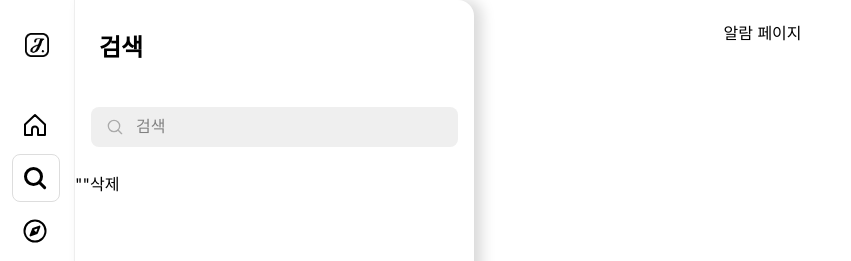
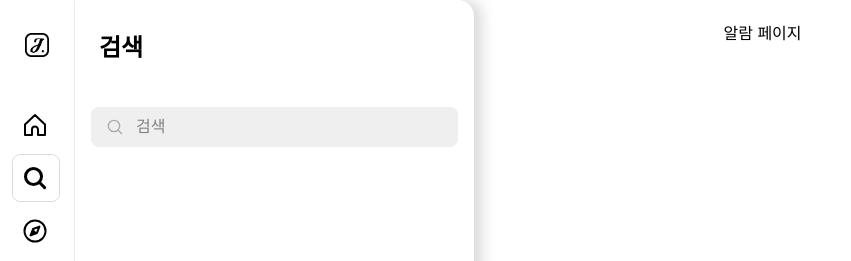
Before and after one commit to hyeminem-Jo/j-com, a Next.js app: page /alarm in a window 1280 px wide. Both pictures are taken after a click on the button 36 px from the left and 178 px from the top of the page. Shown: the top 261 px of the page, without its empty margins (0-851 px from the left). Built offline with nearby package versions, Linux system fonts and the light colour scheme.

Commit message:
🎨 컴포넌트 - 폴더로 정리

```diff
--- a/src/app/(loggedIn)/_component/SearchInput/SearchInput.tsx
+++ b/src/app/(loggedIn)/_component/SearchInput/SearchInput.tsx
@@ -15,6 +15,7 @@ function SearchInput({
   placeholder = '',
   disabled,
   reset,
+  isDirty,
   ...rest
 }) {
   const { field } = useController({
@@ -42,15 +43,17 @@ function SearchInput({
         disabled={disabled}
         {...rest}
       />
-      {isFocus ? (
+      {isDirty &&
         <button
           type="button"
           className={style.searchInputDeleteBtn}
-          onClick={reset}
+          onClick={() => {reset()}}
         >
           <IcDelete size={8} color="rgb(239, 239, 239)" />
         </button>
-      ) : (
+      }
+
+      {!isFocus && (
         <div className={style.searchIcon}>
           <IcSearch size={16} color="#aaa" />
           {/*  TODO: 색 변수로 정리하기 */}
--- a/src/app/(loggedIn)/_component/SearchSidebar/SearchSidebar.tsx
+++ b/src/app/(loggedIn)/_component/SearchSidebar/SearchSidebar.tsx
@@ -8,17 +8,12 @@ import IcDelete from '@/app/(loggedIn)/_component/svg/IcDelete'
 import style from '../sidebar.module.scss'
 
 function SearchSidebar({ isOpen }) {
-  const { watch, control, setValue, reset } = useForm({
+  const { watch, control, reset, formState: {isDirty} } = useForm({
     mode: 'onChange',
     defaultValues: {
       searchWord: '',
     },
   })
-
-  const resetSearchWord = () => {
-    console.log(444)
-    // reset()
-  }
 
   return (
     <div role="dialog" className={cx(style.sidebar, isOpen && style.opened)}>
@@ -27,15 +22,13 @@ function SearchSidebar({ isOpen }) {
         <SearchInput
           name="searchWord"
           control={control}
-          // reset={setValue('searchWord', '')}
+          reset={reset}
+          isDirty={isDirty}
           maxLength="30"
           type="text"
           placeholder="검색"
         />
-        {JSON.stringify(watch('searchWord'))}
-        <button type="button" onClick={reset}>
-          삭제
-        </button>
+        {watch('searchWord')}
       </div>
     </div>
   )
```
